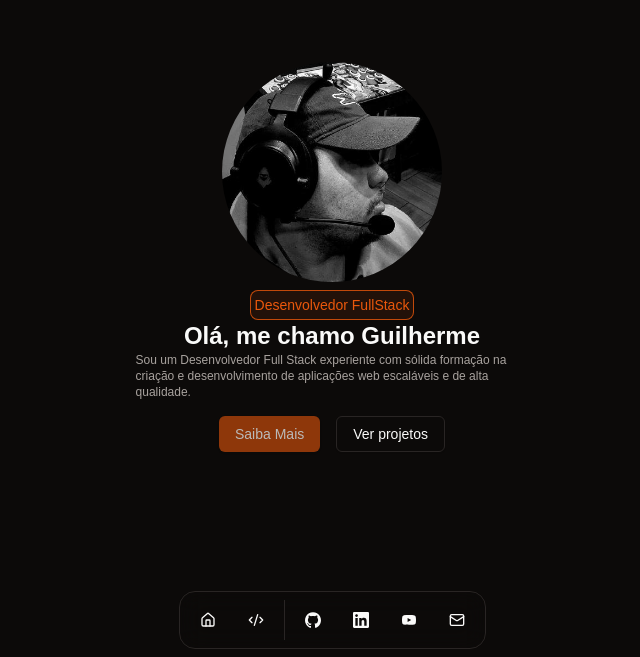
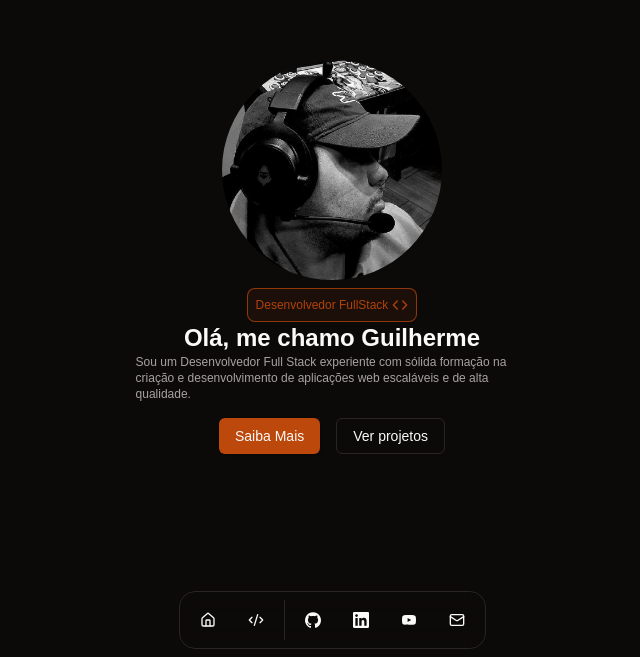
Before and after one commit to guisilva10/nextjsday-aula-01, a Next.js app: page / in a window 1280 px wide. Shown: the part 143-800 px from the top of the page, without its empty margins (308-948 px from the left). Built offline with nearby package versions, Linux system fonts and the light colour scheme.

Commit message:
feat: add icon in badge p

```diff
--- a/src/app/_components/hero.tsx
+++ b/src/app/_components/hero.tsx
@@ -1,5 +1,6 @@
 import Image from "next/image";
 import { Button } from "./ui/button";
+import { CodeIcon } from "lucide-react";
 
 const HeroHome = () => {
   return (
@@ -13,8 +14,9 @@ const HeroHome = () => {
             height={100}
             className="rounded-full"
           />
-          <p className="bg-primary/10 text-primary text-sm rounded-lg p-1 border border-primary/80">
+          <p className="bg-primary/10 flex items-center animate-pulse text-primary text-xs rounded-lg p-2 border border-primary/80">
             Desenvolvedor FullStack
+            <CodeIcon className="size-4 ml-1" />
           </p>
         </div>
         <h1 className="text-2xl font-bold">Olá, me chamo Guilherme</h1>
@@ -24,7 +26,7 @@ const HeroHome = () => {
           qualidade.
         </p>
         <div className="flex items-center gap-x-4 justify-start">
-          <Button className="animate-pulse hover:bg-primary">Saiba Mais</Button>
+          <Button className="hover:bg-primary">Saiba Mais</Button>
           <Button variant="outline">Ver projetos</Button>
         </div>
       </div>
```
